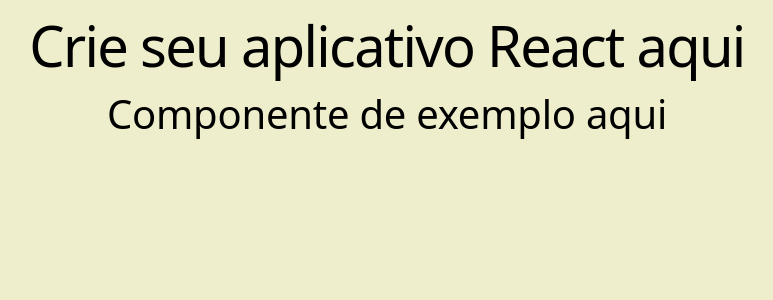
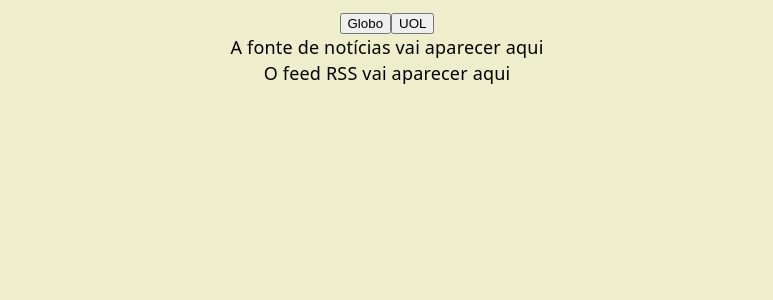
Before and after one commit to VicCAlq/2c-t2-n2, a React (Vite) app: page / in a window 1280 px wide. Shown: the top 300 px of the page, without its empty margins (253-1026 px from the left). Built offline with nearby package versions, Linux system fonts and the light colour scheme.

Commit message:
AAAAAAAAAAAAAAAAAAAAA

```diff
--- a/src/App.jsx
+++ b/src/App.jsx
@@ -15,8 +15,7 @@
 export default function App() {
   return (
     <div style={styles.container}>
-      <h1>Crie seu aplicativo React aqui</h1>
-      <Exemplo>Componente de exemplo aqui</Exemplo>
+      <Exemplo/>
     </div>
   );
 }
--- a/src/components/Exemplo.jsx
+++ b/src/components/Exemplo.jsx
@@ -1,5 +1,49 @@
+import { useState } from "react"
+import { baixarFeedRSS } from "./leitorRSS"
+
 export default function Exemplo({ children }) {
+
+  const [feed, setFeed] = useState("O feed RSS vai aparecer aqui")
+  const [fonte, setFonte] = useState("A fonte de notícias vai aparecer aqui")
+  const [carregando, setCarregando] = useState("")
+
+  async function exibirFeed(endereco) {
+    setFeed("")
+    setFonte("")
+    setCarregando(<h2>Carregando feed</h2>)
+    await baixarFeedRSS(endereco)
+    .then(res => {
+      console.log(res)
+      // setFeed(JSON.stringify(res.noticias))
+      setFonte(<div>
+        <p>Título: {res.fonte.titulo}</p>
+        <p>Link: {res.fonte.link}</p>
+        <p>Descrição: {res.fonte.descricao}</p>
+      </div>)
+    })
+    setCarregando("")
+  }
+
   return(<>
     <h2>{children}</h2>
+    <button
+      onClick={() => {
+        setFeed("")
+        setFonte("")
+        setCarregando(<h2>Carregando feed</h2>)
+        exibirFeed('https://g1.globo.com/dynamo/natureza/rss2.xml&#39')
+      }}
+    >Globo</button>
+    <button
+      onClick={() => {
+        setFeed("")
+        setFonte("")
+        setCarregando(<h2>Carregando feed</h2>)
+        exibirFeed('http://tecnologia.uol.com.br/ultnot/index.xml&#39')}}
+    >UOL</button>
+    {carregando}
+    <p>{fonte}</p>
+    <p>{feed}</p>
   </>)
+
 }
```
Also changed, not shown: src/classes/Noticias.js (added, +20 -0 lines).
